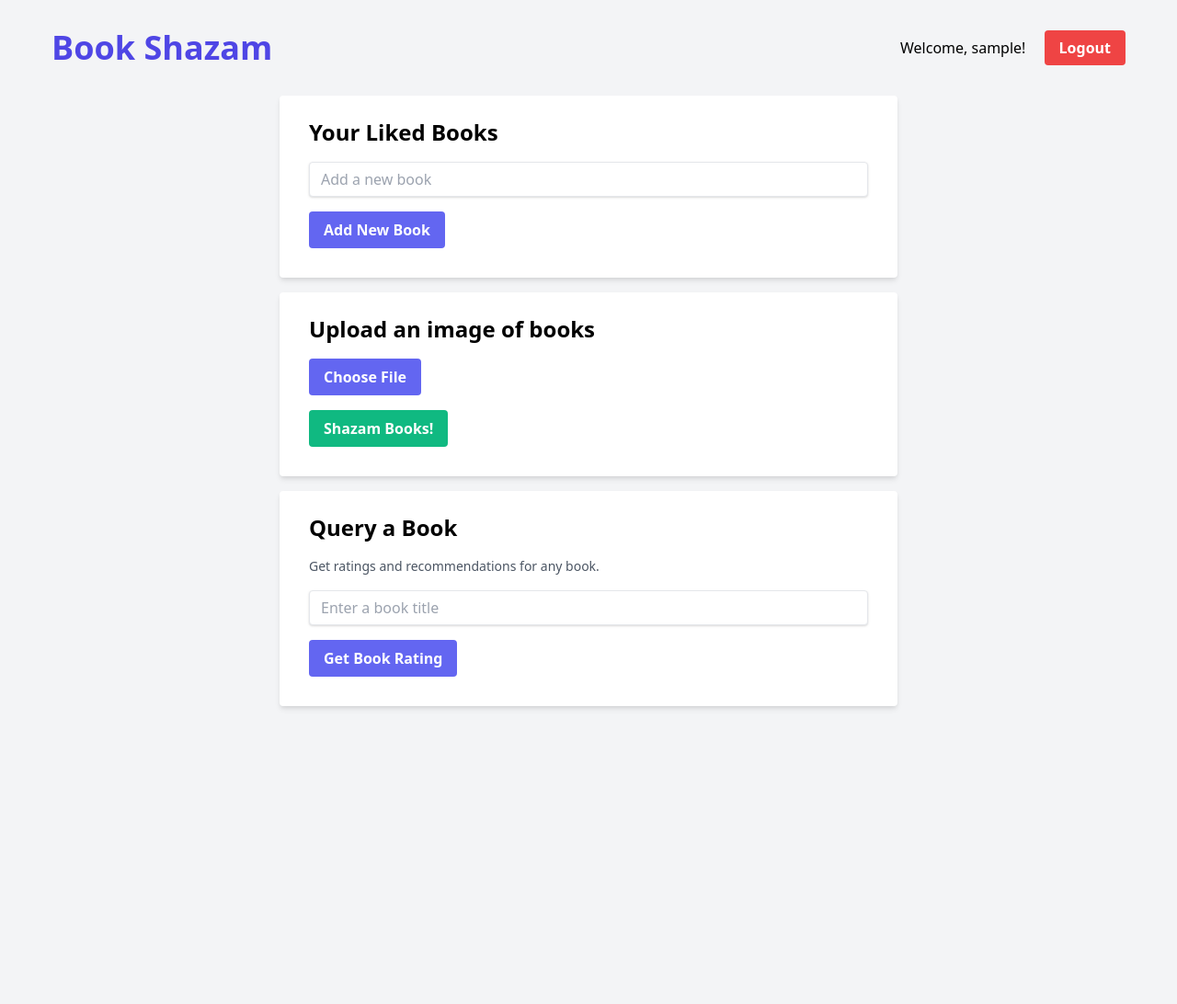
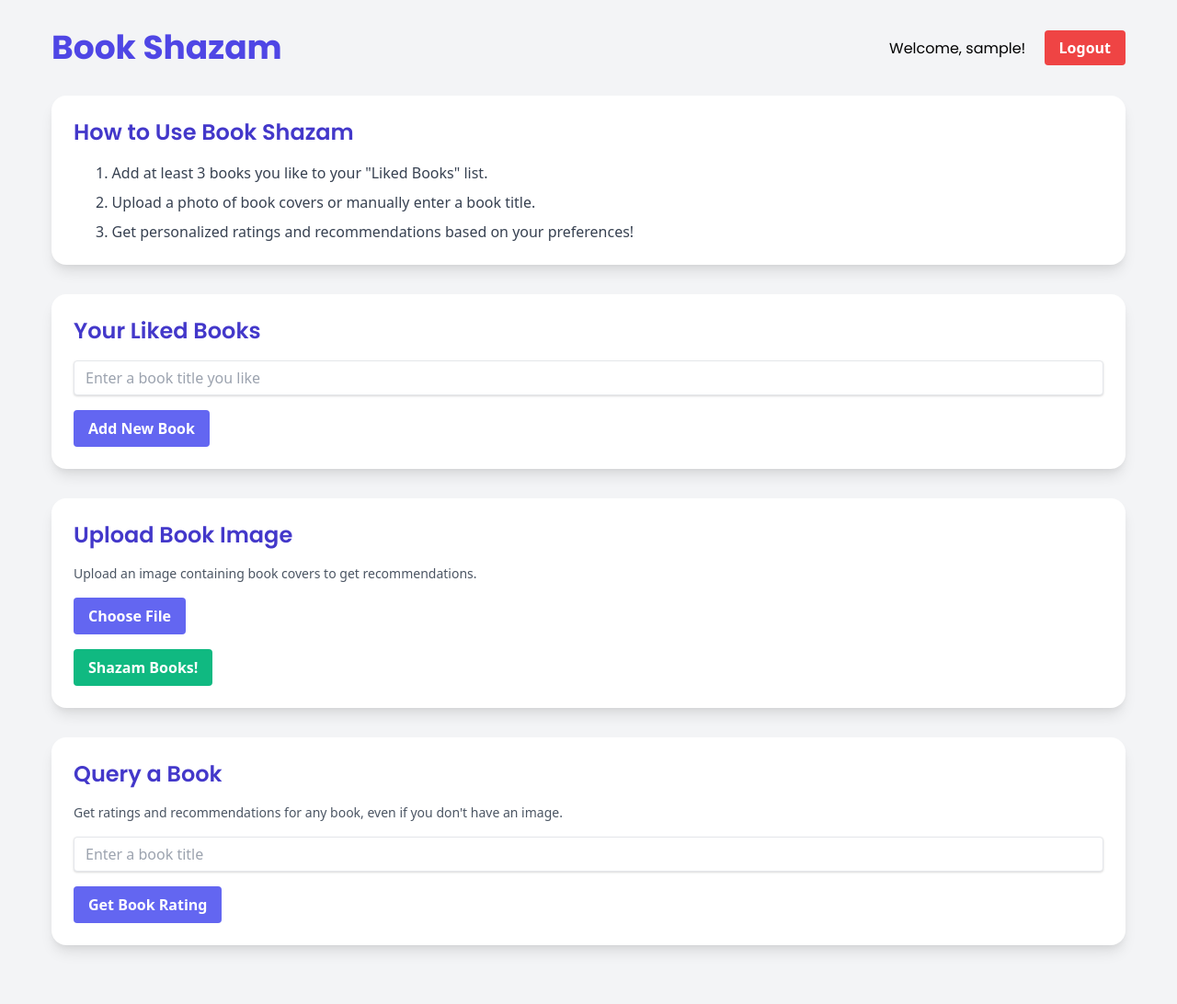
Before and after one commit to shgidi/book-shazam, a Flask app: page / in a window 1280 px wide. Shown: the whole page at 92% size. Before the commit the page ends 771 px from the top, so only its background shows below. Run offline with Flask 3, Linux system fonts and the light colour scheme; the visitor is signed in with stand-in values (Sample User, id 1); data that the repository does not hold is empty; some libraries are stand-ins or nearby versions.

Commit message:
stylization, instructions, removal mechanism

```diff
--- a/app.py
+++ b/app.py
@@ -222,6 +222,7 @@ Please identify and return the most likely full title of the book. If you can't
 @app.route('/rate_book', methods=['POST'])
 @login_required
 def rate_book():
+
     data = request.json
     book_title = data['book_title']
     liked_books = data['liked_books']
--- a/static/app.js
+++ b/static/app.js
@@ -45,6 +45,18 @@ $(document).ready(function() {
         });
     });
 
+    // Function to add remove button to existing books
+    function addRemoveButtonToExistingBooks() {
+        $('#likedBooksList li').each(function() {
+            if (!$(this).find('.remove-book').length) {
+                $(this).append(' <button class="remove-book btn-remove">Remove</button>');
+            }
+        });
+    }
+
+    // Call this function when the page loads
+    addRemoveButtonToExistingBooks();
+
     // Add new book to liked books
     $('#addNewBook').click(function() {
         var newBook = $('#newBookInput').val().trim();
@@ -56,7 +68,7 @@ $(document).ready(function() {
                 data: JSON.stringify({ book_title: newBook }),
                 success: function(response) {
                     if (response.success) {
-                        $('#likedBooksList').append('<li>' + newBook + '</li>');
+                        $('#likedBooksList').append(`<li>${newBook} <button class="remove-book btn-remove">Remove</button></li>`);
                         $('#newBookInput').val('');
                     } else {
                         Swal.fire({
@@ -75,6 +87,39 @@ $(document).ready(function() {
                 }
             });
         }
+    });
+
+    // Remove book from liked books
+    $('#likedBooksList').on('click', '.remove-book', function() {
+        var bookItem = $(this).parent();
+        var bookTitle = bookItem.contents().filter(function() {
+            return this.nodeType === 3;
+        }).text().trim();
+
+        $.ajax({
+            url: '/remove_liked_book',
+            type: 'POST',
+            contentType: 'application/json',
+            data: JSON.stringify({ book_title: bookTitle }),
+            success: function(response) {
+                if (response.success) {
+                    bookItem.remove();
+                } else {
+                    Swal.fire({
+                        icon: 'error',
+                        title: 'Oops...',
+                        text: response.message,
+                    });
+                }
+            },
+            error: function() {
+                Swal.fire({
+                    icon: 'error',
+                    title: 'Oops...',
+                    text: 'An error occurred while removing the book.',
+                });
+            }
+        });
     });
 
     function setupBookDetection(books) {
--- a/static/styles.css
+++ b/static/styles.css
@@ -1,14 +1,10 @@
 body {
     font-family: 'Poppins', sans-serif;
+    background-color: #f3f4f6;
 }
 
 .container {
     max-width: 1200px;
-}
-
-#imageContainer {
-    position: relative;
-    z-index: 1;
 }
 
 #imageContainer img {
@@ -49,9 +45,9 @@ body {
     to { transform: rotate(360deg); }
 }
 
+/* Custom styles for the recommendation modal */
 #recommendationModal {
     transition: opacity 0.3s ease;
-    z-index: 2000;
 }
 
 #recommendationModal .bg-white {
@@ -73,3 +69,74 @@ body {
 #closeModal:hover {
     background-color: #4338CA;
 }
+
+/* Custom styles for sections */
+.shadow-lg {
+    box-shadow: 0 10px 15px -3px rgba(0, 0, 0, 0.1), 0 4px 6px -2px rgba(0, 0, 0, 0.05);
+}
+
+.rounded-lg {
+    border-radius: 1rem;
+}
+
+/* Custom font styles */
+.font-poppins {
+    font-family: 'Poppins', sans-serif;
+}
+
+/* Custom button styles */
+button, .button {
+    transition: all 0.3s ease;
+}
+
+button:hover, .button:hover {
+    transform: translateY(-2px);
+    box-shadow: 0 4px 6px rgba(0, 0, 0, 0.1);
+}
+
+/* Custom input styles */
+input[type="text"] {
+    transition: all 0.3s ease;
+}
+
+input[type="text"]:focus {
+    border-color: #4F46E5;
+    box-shadow: 0 0 0 3px rgba(79, 70, 229, 0.2);
+}
+
+/* Instructions list styling */
+ol.list-decimal {
+    padding-left: 1.5rem;
+}
+
+ol.list-decimal li {
+    margin-bottom: 0.5rem;
+}
+
+.btn-remove {
+    background-color: #ff4d4d;
+    color: white;
+    border: none;
+    padding: 5px 10px;
+    margin-left: 10px;
+    border-radius: 4px;
+    cursor: pointer;
+    font-size: 0.8em;
+    transition: background-color 0.3s ease;
+}
+
+.btn-remove:hover {
+    background-color: #ff1a1a;
+}
+
+.btn-remove:focus {
+    outline: none;
+    box-shadow: 0 0 0 2px rgba(255, 77, 77, 0.5);
+}
+
+#likedBooksList li {
+    display: flex;
+    justify-content: space-between;
+    align-items: center;
+    padding: 5px 0;
+}
--- a/templates/index.html
+++ b/templates/index.html
@@ -5,7 +5,7 @@
     <meta name="viewport" content="width=device-width, initial-scale=1.0">
     <title>Book Shazam - Instant Book Recognition and Rating</title>
     <link href="https://cdn.jsdelivr.net/npm/tailwindcss@2.2.19/dist/tailwind.min.css" rel="stylesheet">
-    <link href="https://fonts.googleapis.com/css2?family=Poppins:wght@300;400;600&display=swap" rel="stylesheet">
+    <link href="https://fonts.googleapis.com/css2?family=Poppins:wght@300;400;600;700&display=swap" rel="stylesheet">
     <link rel="stylesheet" href="{{ url_for('static', filename='styles.css') }}">
     <script src="https://code.jquery.com/jquery-3.6.0.min.js"></script>
     <script src="https://cdn.jsdelivr.net/npm/sweetalert2@11"></script>
@@ -13,85 +13,94 @@
 <body class="bg-gray-100 font-sans">
     <div class="container mx-auto px-4 py-8">
         <div class="flex justify-between items-center mb-8">
-            <h1 class="text-4xl font-bold text-indigo-600">Book Shazam</h1>
+            <h1 class="text-4xl font-bold text-indigo-600 font-poppins">Book Shazam</h1>
             <div>
                 {% if current_user.is_authenticated %}
-                    <span class="mr-4">Welcome, {{ current_user.username }}!</span>
-                    <a href="{{ url_for('logout') }}" class="bg-red-500 hover:bg-red-700 text-white font-bold py-2 px-4 rounded">Logout</a>
+                    <span class="mr-4 font-poppins">Welcome, {{ current_user.username }}!</span>
+                    <a href="{{ url_for('logout') }}" class="bg-red-500 hover:bg-red-700 text-white font-bold py-2 px-4 rounded transition duration-300 ease-in-out transform hover:-translate-y-1 hover:scale-110">Logout</a>
                 {% else %}
-                    <a href="{{ url_for('login') }}" class="bg-indigo-500 hover:bg-indigo-700 text-white font-bold py-2 px-4 rounded mr-2">Login</a>
-                    <a href="{{ url_for('register') }}" class="bg-green-500 hover:bg-green-700 text-white font-bold py-2 px-4 rounded">Register</a>
+                    <a href="{{ url_for('login') }}" class="bg-indigo-500 hover:bg-indigo-700 text-white font-bold py-2 px-4 rounded mr-2 transition duration-300 ease-in-out transform hover:-translate-y-1 hover:scale-110">Login</a>
+                    <a href="{{ url_for('register') }}" class="bg-green-500 hover:bg-green-700 text-white font-bold py-2 px-4 rounded transition duration-300 ease-in-out transform hover:-translate-y-1 hover:scale-110">Register</a>
                 {% endif %}
             </div>
         </div>
-        <div class="max-w-2xl mx-auto">
+
         {% if current_user.is_authenticated %}
-                <div id="likedBooks" class="bg-white shadow-md rounded px-8 pt-6 pb-8 mb-4">
-                    <h2 class="text-2xl font-semibold mb-4">Your Liked Books</h2>
-                    <ul id="likedBooksList" class="list-disc pl-5 mb-4">
+            <div class="bg-white shadow-lg rounded-lg p-6 mb-8">
+                <h2 class="text-2xl font-semibold mb-4 font-poppins text-indigo-700">How to Use Book Shazam</h2>
+                <ol class="list-decimal list-inside space-y-2 text-gray-700">
+                    <li>Add at least 3 books you like to your "Liked Books" list.</li>
+                    <li>Upload a photo of book covers or manually enter a book title.</li>
+                    <li>Get personalized ratings and recommendations based on your preferences!</li>
+                </ol>
+            </div>
+
+            <div id="likedBooks" class="bg-white shadow-lg rounded-lg p-6 mb-8">
+                <h2 class="text-2xl font-semibold mb-4 font-poppins text-indigo-700">Your Liked Books</h2>
+                <ul id="likedBooksList" class="list-disc pl-5 mb-4 text-gray-700">
                     {% for book in liked_books %}
                         <li>{{ book }}</li>
                     {% endfor %}
                 </ul>
                 <div class="mb-4">
-                        <input type="text" id="newBookInput" class="shadow appearance-none border rounded w-full py-2 px-3 text-gray-700 leading-tight focus:outline-none focus:shadow-outline" placeholder="Add a new book">
+                    <input type="text" id="newBookInput" class="shadow appearance-none border rounded w-full py-2 px-3 text-gray-700 leading-tight focus:outline-none focus:shadow-outline" placeholder="Enter a book title you like">
                 </div>
-                    <button id="addNewBook" class="bg-indigo-500 hover:bg-indigo-700 text-white font-bold py-2 px-4 rounded focus:outline-none focus:shadow-outline">
+                <button id="addNewBook" class="bg-indigo-500 hover:bg-indigo-700 text-white font-bold py-2 px-4 rounded focus:outline-none focus:shadow-outline transition duration-300 ease-in-out transform hover:-translate-y-1 hover:scale-110">
                     Add New Book
                 </button>
             </div>
 
-                <div id="uploadForm" class="bg-white shadow-md rounded px-8 pt-6 pb-8 mb-4">
-                    <h2 class="text-2xl font-semibold mb-4">Upload an image of books</h2>
+            <div id="uploadForm" class="bg-white shadow-lg rounded-lg p-6 mb-8">
+                <h2 class="text-2xl font-semibold mb-4 font-poppins text-indigo-700">Upload Book Image</h2>
+                <p class="text-sm text-gray-600 mb-4">Upload an image containing book covers to get recommendations.</p>
                 <div class="mb-4">
                     <input type="file" id="fileInput" accept="image/*" class="hidden">
-                        <label for="fileInput" class="cursor-pointer bg-indigo-500 hover:bg-indigo-700 text-white font-bold py-2 px-4 rounded focus:outline-none focus:shadow-outline inline-block">
+                    <label for="fileInput" class="cursor-pointer bg-indigo-500 hover:bg-indigo-700 text-white font-bold py-2 px-4 rounded focus:outline-none focus:shadow-outline inline-block transition duration-300 ease-in-out transform hover:-translate-y-1 hover:scale-110">
                         Choose File
                     </label>
                     <span id="fileName" class="ml-2 text-gray-600"></span>
                 </div>
-                    <button id="uploadButton" class="bg-green-500 hover:bg-green-700 text-white font-bold py-2 px-4 rounded focus:outline-none focus:shadow-outline">
+                <button id="uploadButton" class="bg-green-500 hover:bg-green-700 text-white font-bold py-2 px-4 rounded focus:outline-none focus:shadow-outline transition duration-300 ease-in-out transform hover:-translate-y-1 hover:scale-110">
                     Shazam Books!
                 </button>
             </div>
-                <div id="queryBookSection" class="bg-white shadow-md rounded px-8 pt-6 pb-8 mb-4">
-                    <h2 class="text-2xl font-semibold mb-4">Query a Book</h2>
-                    <p class="text-sm text-gray-600 mb-4">Get ratings and recommendations for any book.</p>
+
+            <div id="queryBookSection" class="bg-white shadow-lg rounded-lg p-6 mb-8">
+                <h2 class="text-2xl font-semibold mb-4 font-poppins text-indigo-700">Query a Book</h2>
+                <p class="text-sm text-gray-600 mb-4">Get ratings and recommendations for any book, even if you don't have an image.</p>
                 <div class="mb-4">
                     <input type="text" id="queryBookInput" class="shadow appearance-none border rounded w-full py-2 px-3 text-gray-700 leading-tight focus:outline-none focus:shadow-outline" placeholder="Enter a book title">
                 </div>
-                    <button id="queryBookButton" class="bg-indigo-500 hover:bg-indigo-700 text-white font-bold py-2 px-4 rounded focus:outline-none focus:shadow-outline">
+                <button id="queryBookButton" class="bg-indigo-500 hover:bg-indigo-700 text-white font-bold py-2 px-4 rounded focus:outline-none focus:shadow-outline transition duration-300 ease-in-out transform hover:-translate-y-1 hover:scale-110">
                     Get Book Rating
                 </button>
             </div>
         {% else %}
-                <div class="bg-white shadow-md rounded px-8 pt-6 pb-8 mb-4">
-                    <p class="text-center text-xl mb-4">Please log in or register to use Book Shazam</p>
+            <div class="bg-white shadow-lg rounded-lg p-6 mb-8">
+                <p class="text-center text-xl mb-4 font-poppins text-gray-700">Please log in or register to use Book Shazam</p>
                 <div class="flex justify-center">
-                        <a href="{{ url_for('login') }}" class="bg-indigo-500 hover:bg-indigo-700 text-white font-bold py-2 px-4 rounded mr-2">Login</a>
-                        <a href="{{ url_for('register') }}" class="bg-green-500 hover:bg-green-700 text-white font-bold py-2 px-4 rounded">Register</a>
+                    <a href="{{ url_for('login') }}" class="bg-indigo-500 hover:bg-indigo-700 text-white font-bold py-2 px-4 rounded mr-2 transition duration-300 ease-in-out transform hover:-translate-y-1 hover:scale-110">Login</a>
+                    <a href="{{ url_for('register') }}" class="bg-green-500 hover:bg-green-700 text-white font-bold py-2 px-4 rounded transition duration-300 ease-in-out transform hover:-translate-y-1 hover:scale-110">Register</a>
                 </div>
             </div>
-
         {% endif %}
 
         <div id="imageContainer" class="mt-8"></div>
         <div id="contextMenu" class="bg-white shadow-md rounded px-4 py-3" style="display: none; position: absolute;"></div>
-        </div>
     </div>
 
     <!-- Custom Modal for Book Recommendation -->
     <div id="recommendationModal" class="fixed inset-0 bg-gray-600 bg-opacity-50 overflow-y-auto h-full w-full" style="display: none;">
         <div class="relative top-20 mx-auto p-5 border w-96 shadow-lg rounded-md bg-white">
             <div class="mt-3 text-center">
-                <h3 id="bookTitle" class="text-lg leading-6 font-medium text-gray-900"></h3>
+                <h3 id="bookTitle" class="text-lg leading-6 font-medium text-gray-900 font-poppins"></h3>
                 <div class="mt-2 px-7 py-3">
                     <div id="ratingStars" class="text-3xl text-yellow-400"></div>
-                    <p id="ratingText" class="text-sm text-gray-500 mt-1"></p>
-                    <p id="reasoningText" class="text-sm text-gray-700 mt-4"></p>
+                    <p id="ratingText" class="text-sm text-gray-500 mt-1 font-poppins"></p>
+                    <p id="reasoningText" class="text-sm text-gray-700 mt-4 font-poppins"></p>
                 </div>
                 <div class="items-center px-4 py-3">
-                    <button id="closeModal" class="px-4 py-2 bg-indigo-500 text-white text-base font-medium rounded-md w-full shadow-sm hover:bg-indigo-700 focus:outline-none focus:ring-2 focus:ring-indigo-300">
+                    <button id="closeModal" class="px-4 py-2 bg-indigo-500 text-white text-base font-medium rounded-md w-full shadow-sm hover:bg-indigo-700 focus:outline-none focus:ring-2 focus:ring-indigo-300 transition duration-300 ease-in-out transform hover:-translate-y-1 hover:scale-110">
                         Close
                     </button>
                 </div>
```
Lines whose indentation alone changed are shown as unchanged.
